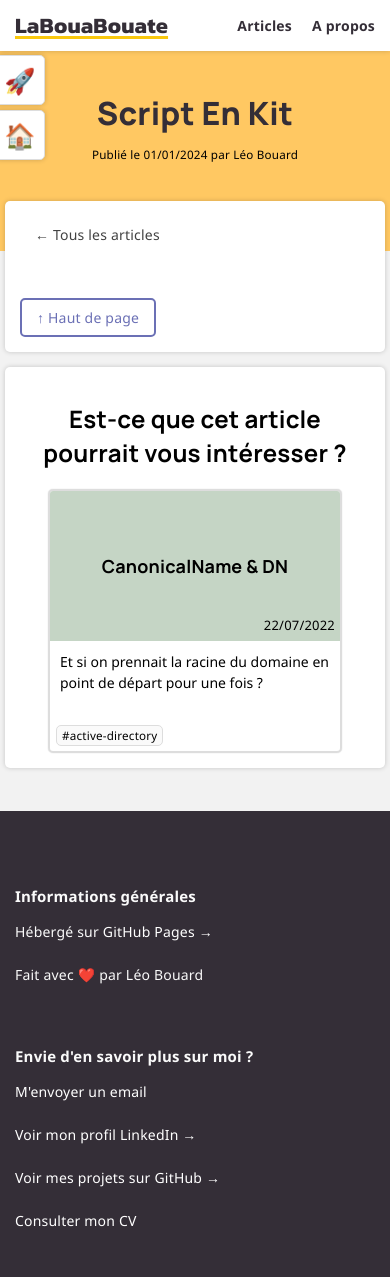
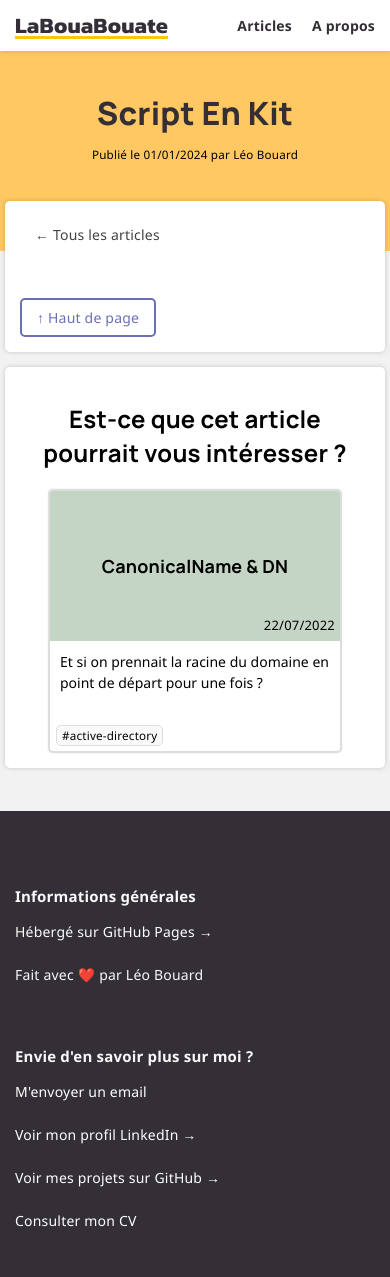
Before and after one commit to leobouard/leobouard.github.io, a Jekyll site: the page built from _posts/2024-01-01-script-en-kit.md, in a window 390 px wide. Built offline with Jekyll 4.4.1, drawn with Linux system fonts in a browser that asks for light colours; some web fonts are replaced; our own code applies the rules of GitHub Pages for plain Markdown files.

Commit message:
Update posts.scss

```diff
--- a/assets/css/posts.scss
+++ b/assets/css/posts.scss
@@ -302,15 +302,6 @@ section.recommandation > span > img {
     margin-right: 10px;
 }
 
-@media screen and (max-width: 950px) {
-    div.side_buttons {
-        margin-left: -30px;
-        margin-top: 0px;
-        top: 50px;
-    }
-
-}
-
 @media screen and (max-width: 880px) {
 
     .posts {
```
